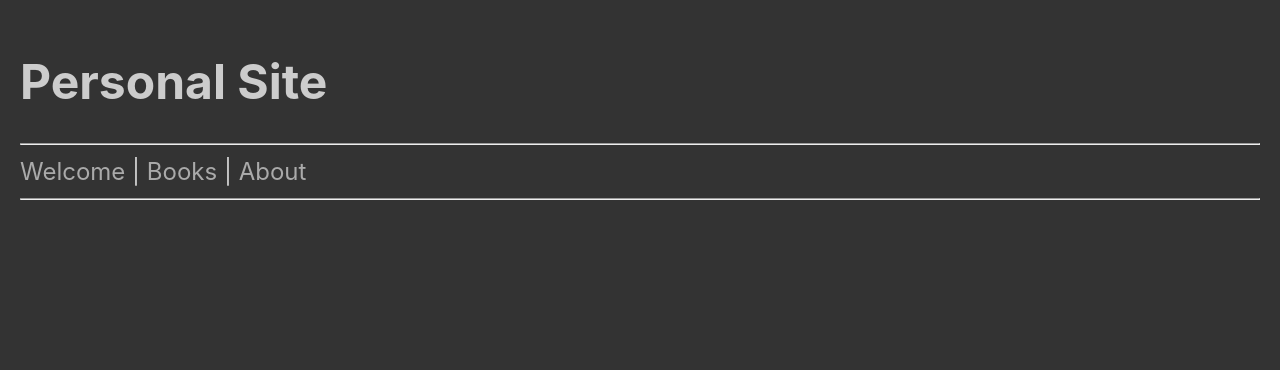
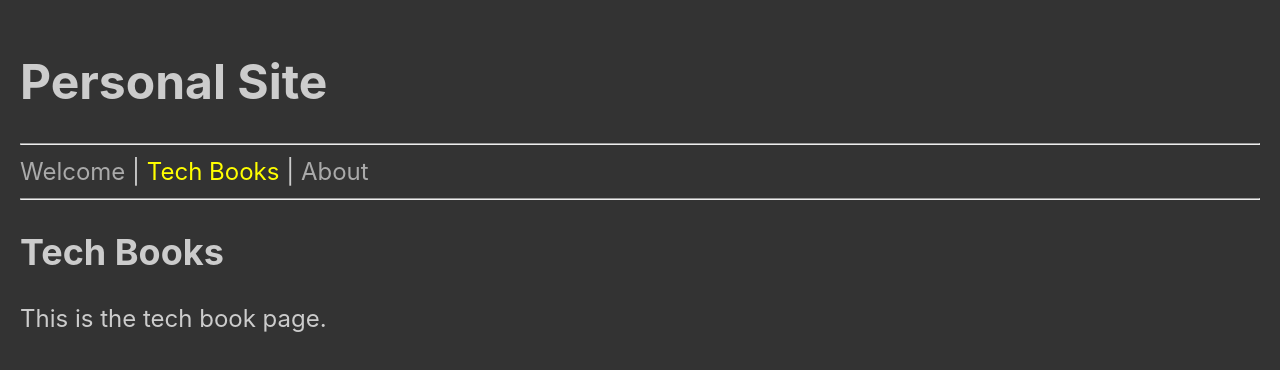
Before and after one commit to edwardtanguay/live-coding-higher-order-component-in-react, a React (Vite) app: page /tech-books in a window 1280 px wide. Shown: the top 370 px of the page. Built offline with nearby package versions, Linux system fonts and the light colour scheme.

Commit message:
tech books are in

```diff
--- a/src/App.jsx
+++ b/src/App.jsx
@@ -1,6 +1,6 @@
 import './App.scss';
 import { PageWelcome } from './pages/PageWelcome';
-import { PageBooks } from './pages/PageBooks';
+import { PageTechBooks } from './pages/PageTechBooks';
 import { PageAbout } from './pages/PageAbout';
 import { NavLink, Routes, Route, Navigate } from 'react-router-dom';
 
@@ -10,12 +10,12 @@ function App() {
 			<h1>Personal Site</h1>
 			<hr />
 			<NavLink to="/welcome">Welcome</NavLink> |{' '}
-			<NavLink to="/books">Books</NavLink> |{' '}
+			<NavLink to="/tech-books">Tech Books</NavLink> |{' '}
 			<NavLink to="/about">About</NavLink>
 			<hr />
 			<Routes>
 				<Route path="/welcome" element={<PageWelcome />} />
-				<Route path="/books" element={<PageBooks />} />
+				<Route path="/tech-books" element={<PageTechBooks />} />
 				<Route path="/about" element={<PageAbout />} />
 				<Route path="/" element={<Navigate to="/welcome" replace />}/>
 			</Routes>
--- a/src/pages/PageBooks.jsx
+++ /dev/null
@@ -1,8 +0,0 @@
-export const PageBooks = () => {
-	return (
-		<div className="page_books">
-			<h2>Books</h2>
-			<p>This is the book page.</p>
-		</div>
-	)
-}
--- /dev/null
+++ b/src/pages/PageTechBooks.jsx
@@ -0,0 +1,8 @@
+export const PageTechBooks = () => {
+	return (
+		<div className="page_techBooks">
+			<h2>Tech Books</h2>
+			<p>This is the tech book page.</p>
+		</div>
+	)
+}
```
